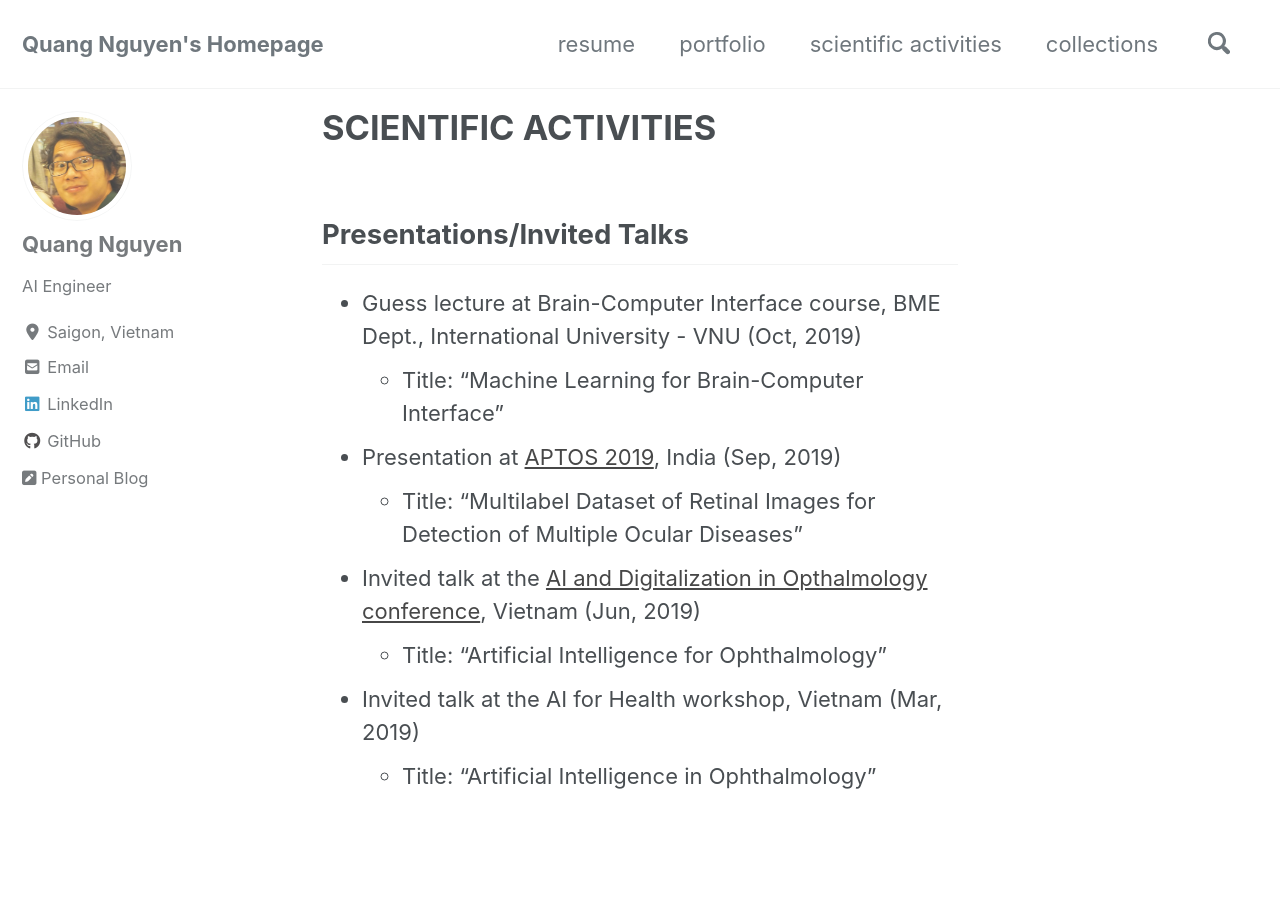
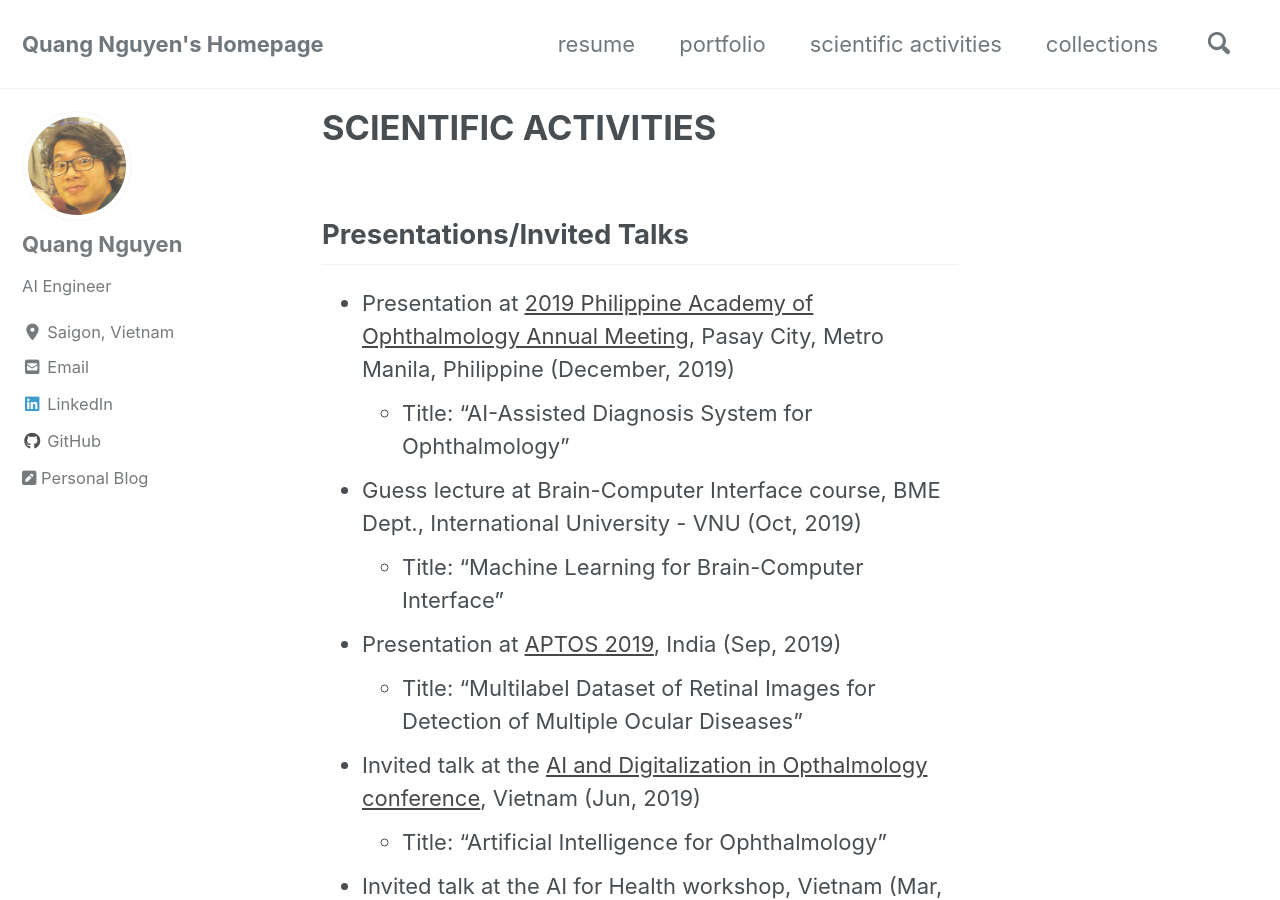
Before and after one commit to quang-nnguyen/quang-nnguyen.github.io, a Jekyll site: the page built from _pages/scientific-activities.md, in a window 1280 px wide and 900 px high. Built offline with Jekyll 4.4.1, drawn with Linux system fonts in a browser that asks for light colours; cached includes are drawn as plain includes; nearby versions of some CDN libraries.

Commit message:
[UPDATE] Scientific Activity: PAO 2019

```diff
--- a/_pages/scientific-activities.md
+++ b/_pages/scientific-activities.md
@@ -4,6 +4,8 @@ permalink: /scientific-activities/
 ---
 
 ## Presentations/Invited Talks
+- Presentation at [2019 Philippine Academy of Ophthalmology Annual Meeting](https://2019.paoannualmeeting.com), Pasay City, Metro Manila, Philippine (December, 2019)
+  * Title: "AI-Assisted Diagnosis System for Ophthalmology"
 - Guess lecture at Brain-Computer Interface course, BME Dept., International University - VNU (Oct, 2019)
   * Title: "Machine Learning for Brain-Computer Interface"
 - Presentation at [APTOS 2019](http://2019.asiateleophth.org/), India (Sep, 2019)
```
